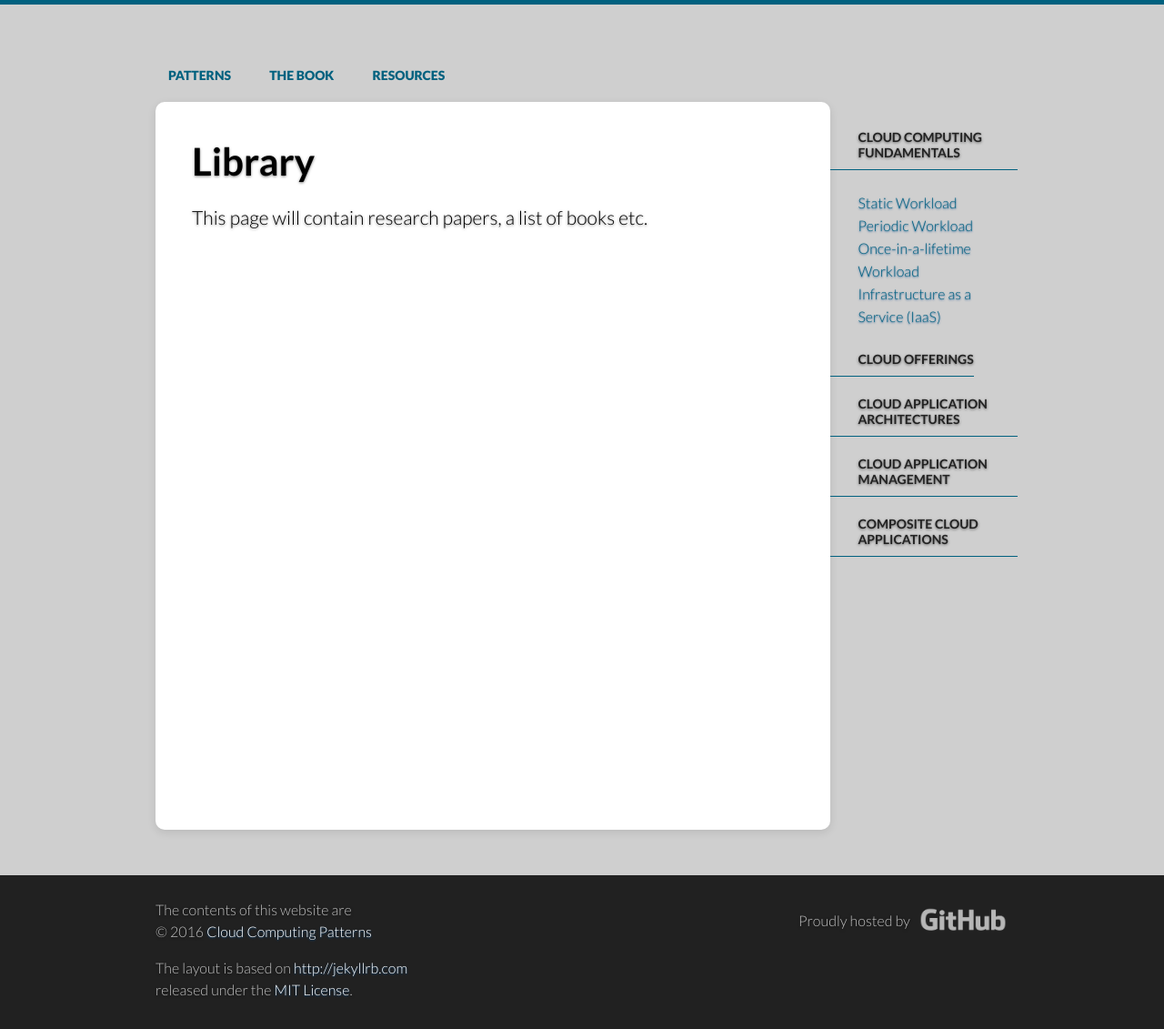
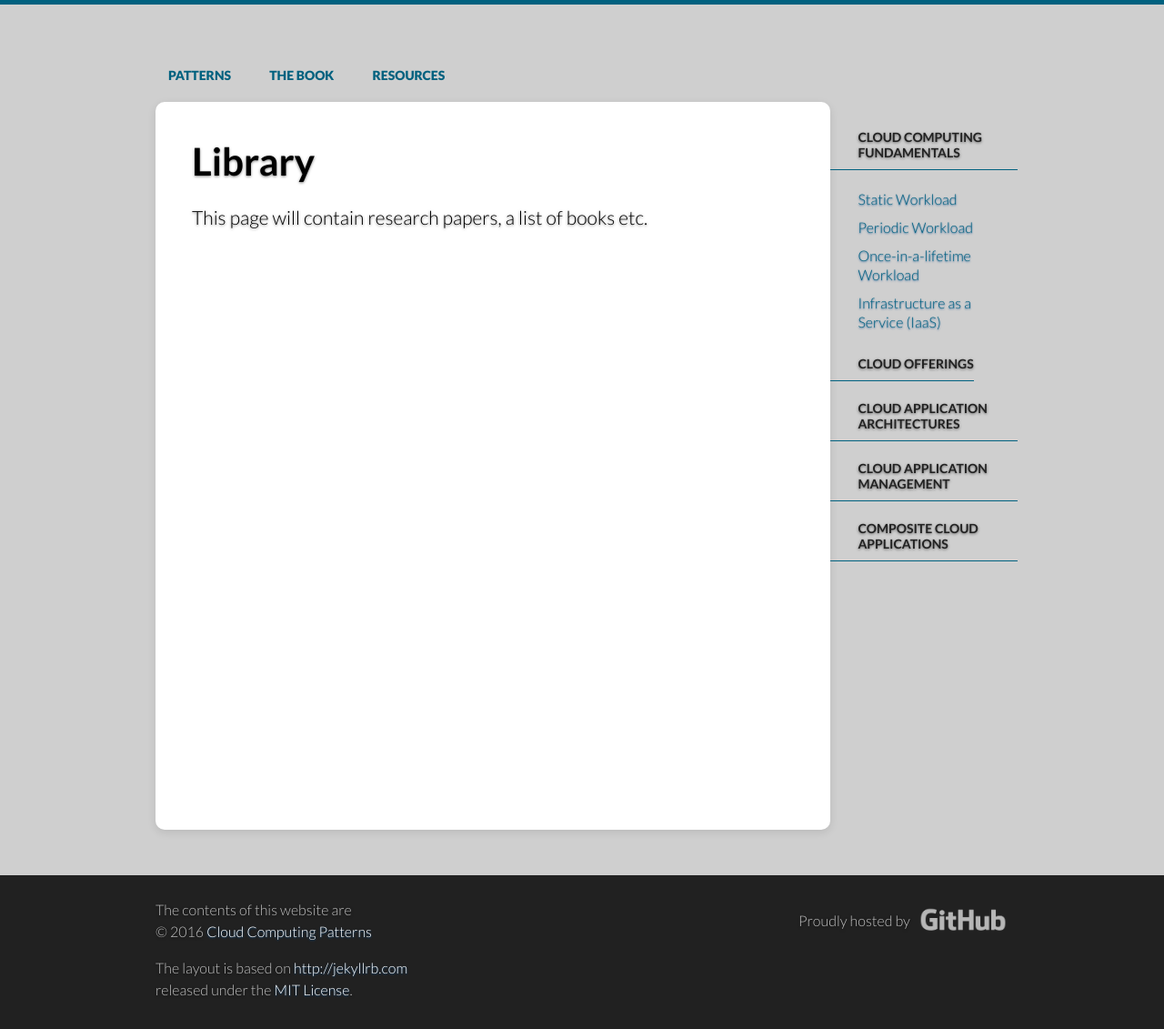
Before and after one commit to cloudcomputingpatterns/cloudcomputingpatterns.github.io, a Jekyll site: the page built from library.md, in a window 1280 px wide. Shown: the whole page at 91% size. Built offline with Jekyll 4.4.1, drawn with Linux system fonts in a browser that asks for light colours.

Commit message:
Improved layout side menu entries with multiple lines. Linebreaks have a reduced line height while spacing among list elements is increased.

```diff
--- a/_sass/_style.scss
+++ b/_sass/_style.scss
@@ -443,6 +443,10 @@ aside {
 
   li {
     list-style-type: none;
+    margin-top: 10px;
+    line-height: 90%;
+
+    &:first-child { margin-top: 0; }
 
     a {
       font-size: 16px;
```
